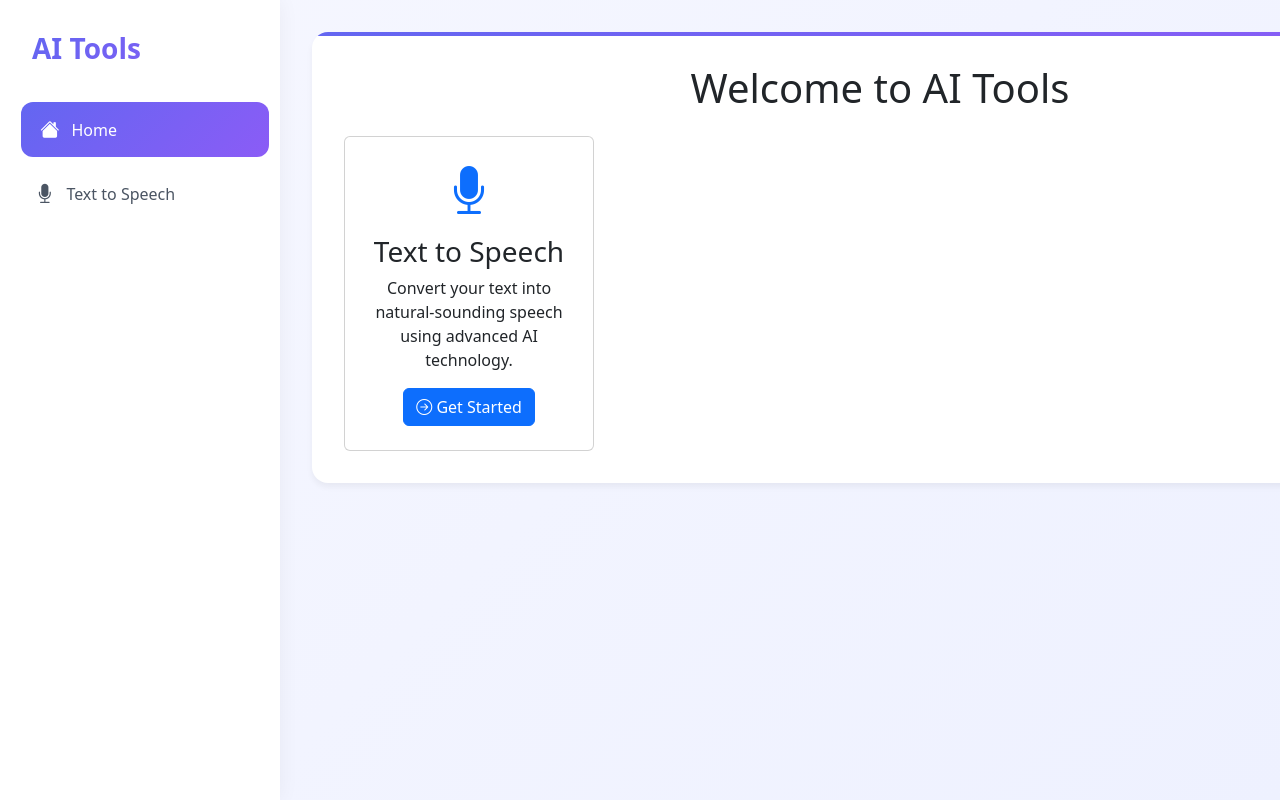
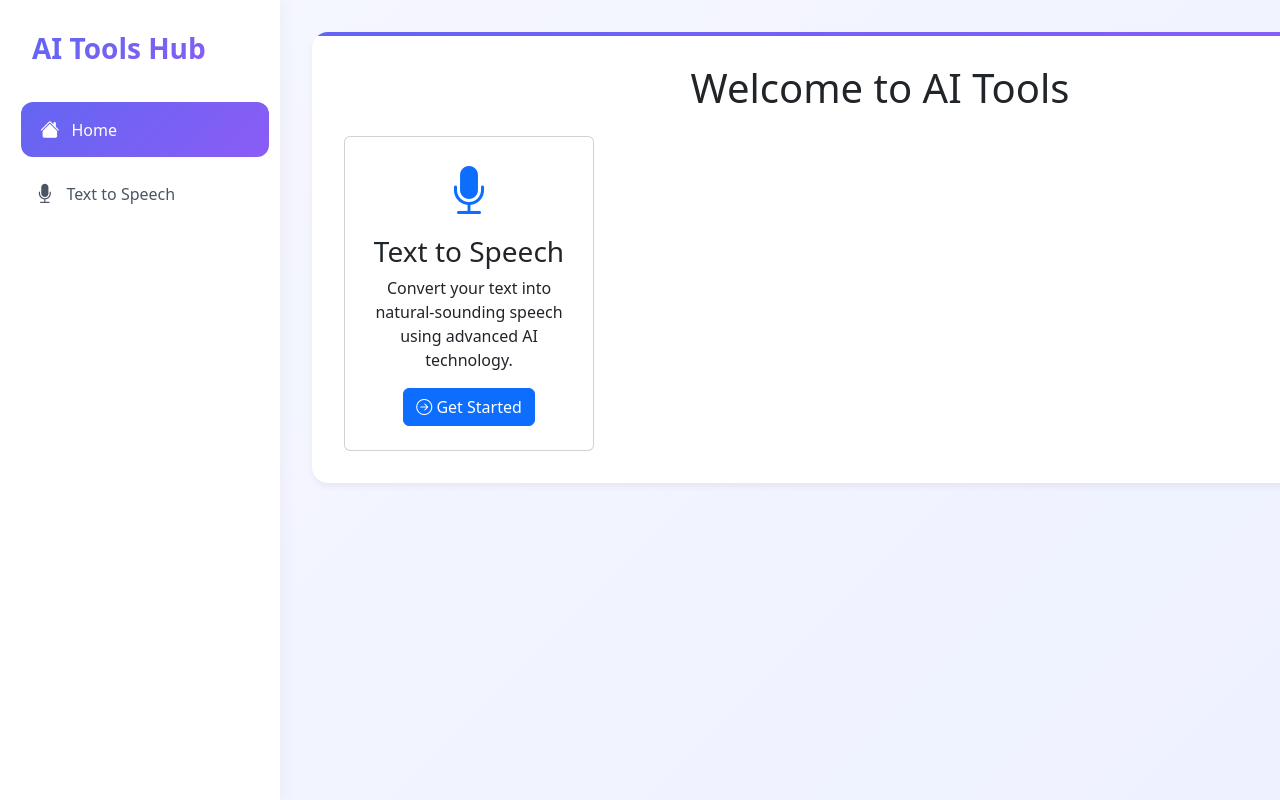
Before and after one commit to wilsonneto-dev/ai-tools-hub, a Flask app: page / in a window 1280 px wide; the page is wider, and only the part inside the window is pictured. Run offline with Flask 3, Linux system fonts and the light colour scheme.

Commit message:
docs: Adds screenshots

```diff
--- a/src/templates/base.html
+++ b/src/templates/base.html
@@ -139,7 +139,7 @@
             <!-- Sidebar -->
             <div class="sidebar">
                 <div class="brand">
-                    <h3>AI Tools</h3>
+                    <h3>AI Tools Hub</h3>
                 </div>
                 <nav class="nav flex-column">
                     <a class="nav-link {% if request.path == '/' %}active{% endif %}" href="/">
```
Also changed, not shown: README.md, 2 other files.
